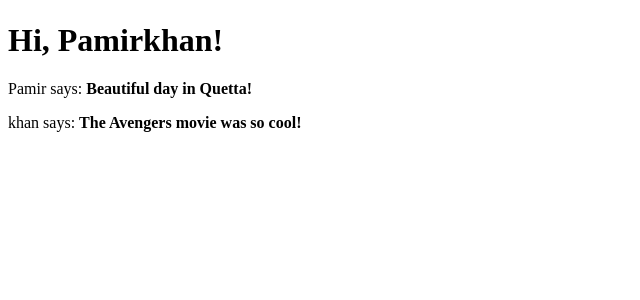
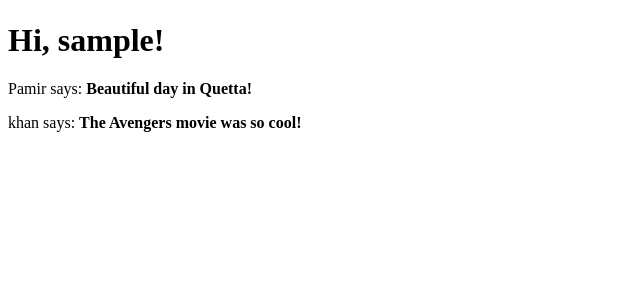
Before and after one commit to pamirk/blog, a Flask app: page / in a window 1280 px wide. Shown: the part 84-384 px from the top of the page, without its empty margins (0-640 px from the left). Run offline with Flask 3, Linux system fonts and the light colour scheme; the visitor is signed in with stand-in values (Sample User, id 1).

Commit message:
feat: showing the logged-in user in the index template

```diff
--- a/app/routes.py
+++ b/app/routes.py
@@ -11,7 +11,6 @@ from app.models import User
 @app.route('/index')
 @login_required
 def index():
-    user = {'username': 'Pamirkhan'}
     posts = [
         {
             'author': {'username': 'Pamir'},
@@ -22,7 +21,7 @@ def index():
             'body': 'The Avengers movie was so cool!'
         }
     ]
-    return render_template('index.html', title='Home', user=user, posts=posts)
+    return render_template('index.html', title='Home', posts=posts)
 
 
 @app.route('/login', methods=['GET', 'POST'])
--- a/app/templates/index.html
+++ b/app/templates/index.html
@@ -1,6 +1,6 @@
 {% extends "base.html" %}
 {% block content %}
-<h1>Hi, {{ user.username }}!</h1>
+<h1>Hi, {{ current_user.username }}!</h1>
 {% for post in posts %}
 <div><p>{{ post.author.username }} says: <b>{{ post.body }}</b></p></div>
 {% endfor %}
```
Also changed, not shown: 1 other file.
